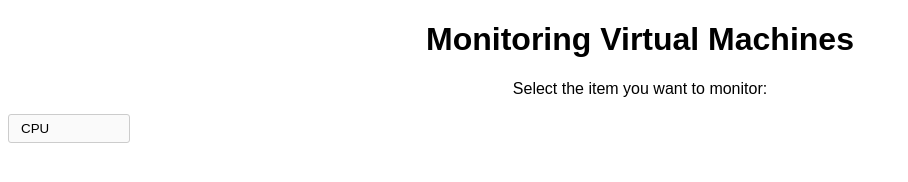
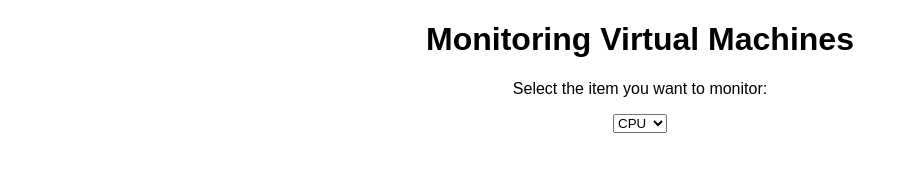
Before and after one commit to mgmaresca/speedometer, a plain HTML site: page index.html in a window 1280 px wide. Shown: the whole page, without its empty margins (0-908 px from the left). Drawn offline with nearby package versions, Linux system fonts and the light colour scheme.

Commit message:
select centrado

```diff
--- a/style.css
+++ b/style.css
@@ -1,7 +1,5 @@
 body{text-align:center;
 	font-family: sans-serif;}
-
-
 
 .actualize {
 	-moz-box-shadow: 0px 10px 14px -7px #276873;
@@ -43,7 +41,7 @@ body{text-align:center;
 	top:1px;
 }
 
-input[type="text"] {
+input{
 
   font-family: sans-serif;
   font-size: 18px;
@@ -56,7 +54,7 @@ input[type="text"] {
   transition: box-shadow 0.3s, border 0.3s;
 }
 
-input[type="text"]:focus {
+input:focus {
   outline: none;
   border: solid 1px #707070;
   box-shadow: 0 0 5px 1px #969696;
@@ -64,25 +62,5 @@ input[type="text"]:focus {
 
 .select-style {
 	font-family: sans-serif;
-	padding: auto 0;
-	text-align: center;
-    border: 1px solid #ccc;
-    width: 120px;
-    border-radius: 3px;
-    overflow: hidden;
-    background: #fafafa url("img/icon-select.png") no-repeat 90% 50%;
+	text-align: middle;
 }
-
-.select-style select {
-    padding: 5px 8px;
-    width: 130%;
-    border: none;
-    box-shadow: none;
-    background: transparent;
-    background-image: none;
-
-}
-
-.select-style select:focus {
-    outline: none;
-}
```
